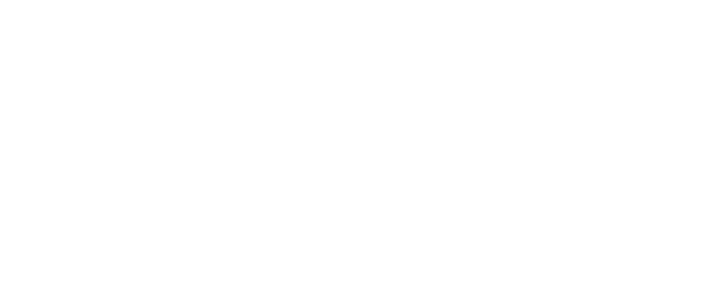
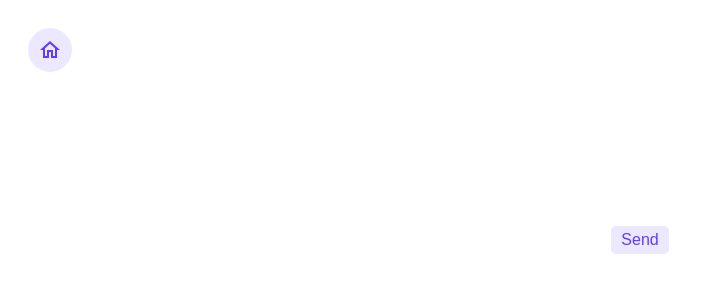
Before and after one commit to gioconic/timyout, a React (Create React App) app: page /shiftregister in a window 1280 px wide. Shown: the top 300 px of the page, without its empty margins (0-704 px from the left). Built offline with nearby package versions, Linux system fonts and the light colour scheme; the HTML template or start-up script is replaced by a standard one.

Commit message:
shiftergister page

```diff
--- a/src/App.js
+++ b/src/App.js
@@ -3,7 +3,7 @@
 import List from "./pages/list/List";
 import Single from "./pages/single/Single";
 import New from "./pages/new/New";
-/* import Shiftregister from "./pages/shiftregister/Shiftregister"; */
+import Shiftregister from "./pages/shiftregister/Shiftregister";
 import { BrowserRouter, Routes, Route } from "react-router-dom";
 import { userInputs } from "./formSource";
 
@@ -27,7 +27,7 @@
             </Route>
             {/* Shiftregister route */}
             <Route path="shiftregister">
-              {/*  <Route index element={<Shiftregister />} /> */}
+              <Route index element={<Shiftregister />} />
               <Route path=":userId" element={<Single />} />
               <Route
                 path="new"
--- /dev/null
+++ b/src/pages/shiftregister/Shiftregister.jsx
@@ -0,0 +1,23 @@
+import "./shiftregister.scss";
+/* import Camera from "../../components/camera/Camera"; */
+/* import Numpad from "../../components/numpad/Numpad"; */
+import HomeOutlinedIcon from "@mui/icons-material/HomeOutlined";
+
+const Shiftregister = () => {
+  return (
+    <div>
+      <a href="/">
+        <HomeOutlinedIcon className="icon-shift" />
+      </a>
+      <div className="container">
+        {/* <Camera /> */}
+        {/* <Numpad /> */}
+      </div>
+      <div className="buttonContainer">
+        <button className="button">Send</button>
+      </div>
+    </div>
+  );
+};
+
+export default Shiftregister;
--- /dev/null
+++ b/src/pages/shiftregister/shiftregister.scss
@@ -0,0 +1,35 @@
+.icon-shift {
+  background-color: #ece8ff;
+  border-radius: 50%;
+  color: #6439ff;
+  margin: 20px 0 0 20px;
+  padding: 10px;
+  cursor: pointer;
+}
+
+.container {
+  align-items: center;
+  display: flex;
+  gap: 100px;
+  justify-content: space-around;
+  margin: 100px 100px 0 100px;
+}
+
+.buttonContainer {
+  display: flex;
+  justify-content: center;
+
+  .button {
+    margin-top: 50px;
+    background-color: #ece8ff;
+    border-radius: 5px;
+    border: none;
+    color: #6439ff;
+    cursor: pointer;
+    font-size: 16px;
+    padding: 5px 10px 5px 10px;
+  }
+
+  /* .button:hover {
+	} */
+}
```
